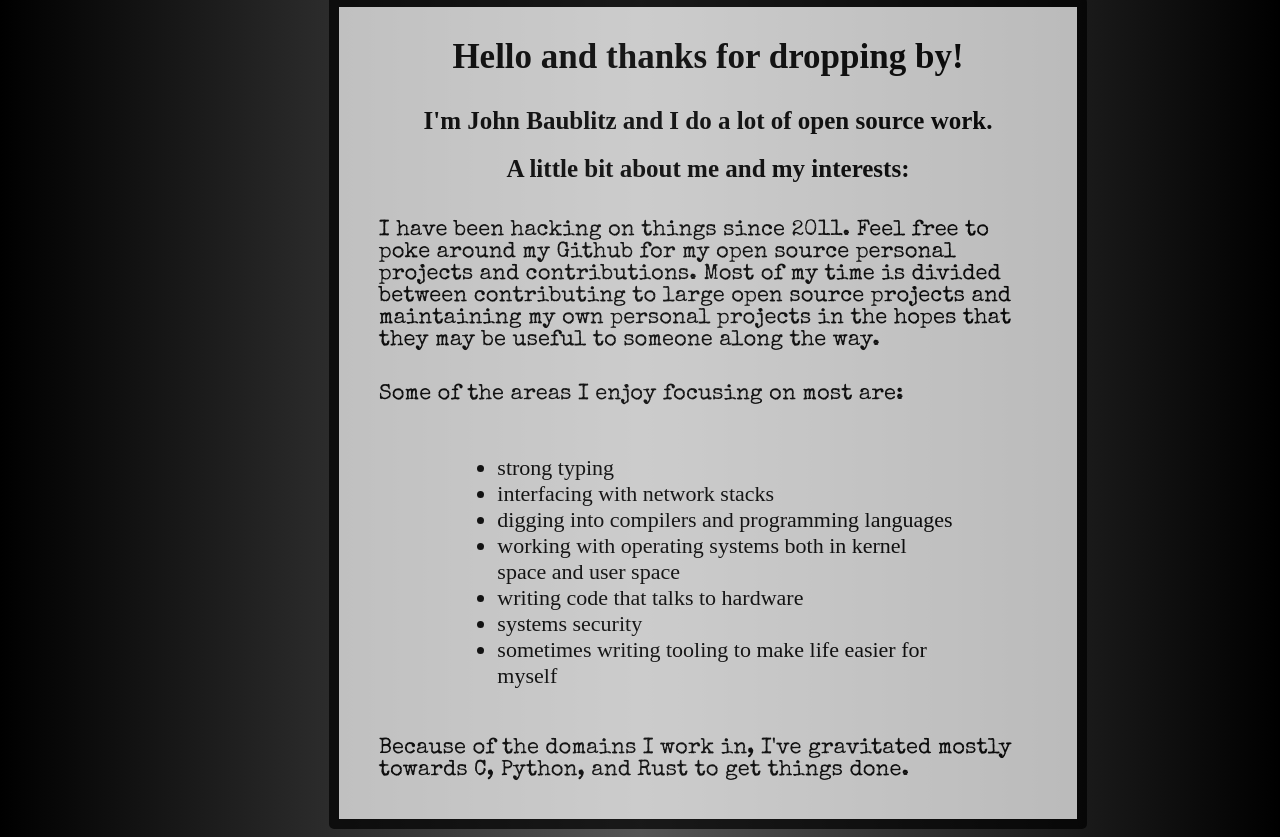
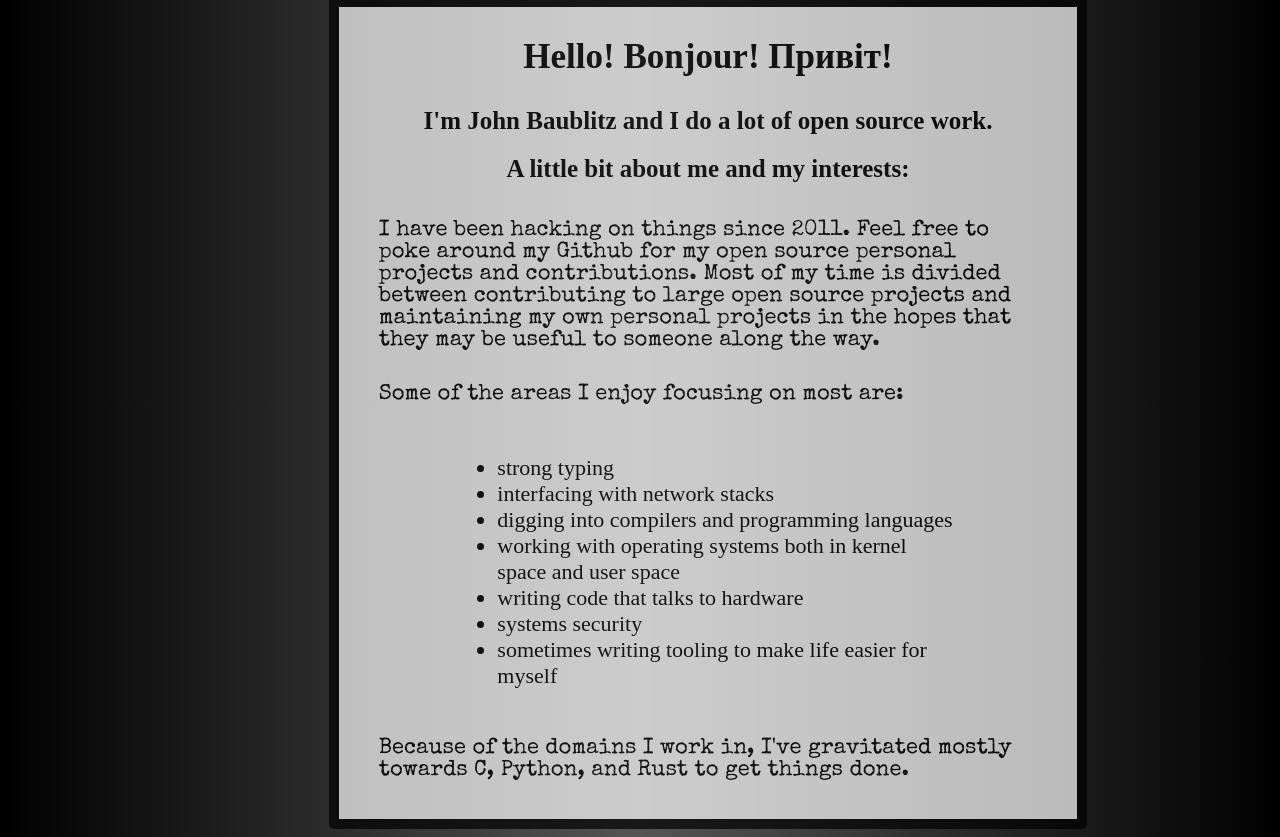
Before and after one commit to jbaublitz/jbaublitz-me, a plain HTML site: page home.html in a window 1280 px wide. Shown: the part 103-940 px from the top of the page. Drawn offline with nearby package versions, Linux system fonts and the light colour scheme; a web font is replaced by a local one.

Commit message:
New hello

```diff
--- a/home.html
+++ b/home.html
@@ -24,7 +24,7 @@
                 </nav>
                 <div id="center-panel">
                     <div id="center-panel-inner">
-                        <div class="header header-one">Hello and thanks for dropping by!</div>
+                        <div class="header header-one">Hello! Bonjour! Привіт!</div>
                         <div class="header header-two">I'm John Baublitz and I do a lot of open source work.</div>
                         <div class="header header-two">A little bit about me and my interests:</div>
                         <div class="body">
```
Also changed, not shown: index.html (+1 -1 lines).
